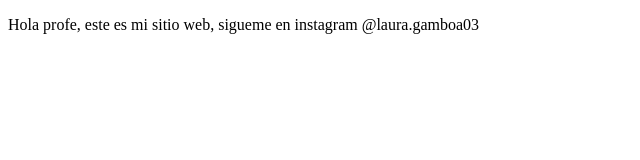
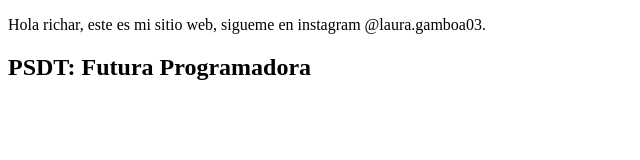
Before and after one commit to Valentina10-gam/proyectoDemoCursoPrework, a plain HTML site: page index.html in a window 1280 px wide. Shown: the whole page, without its empty margins (0-640 px from the left). Drawn offline with Linux system fonts and the light colour scheme.

Commit message:
modify index

```diff
--- a/index.html
+++ b/index.html
@@ -8,7 +8,11 @@
 </head>
 <body>
     <p>
-        Hola profe, este es mi sitio web, sigueme en instagram @laura.gamboa03
+        Hola richar, este es mi sitio web, sigueme en instagram @laura.gamboa03.
     </p>
+
+    <h2>
+        PSDT: Futura Programadora
+    </h2>
 </body>
 </html>
```
